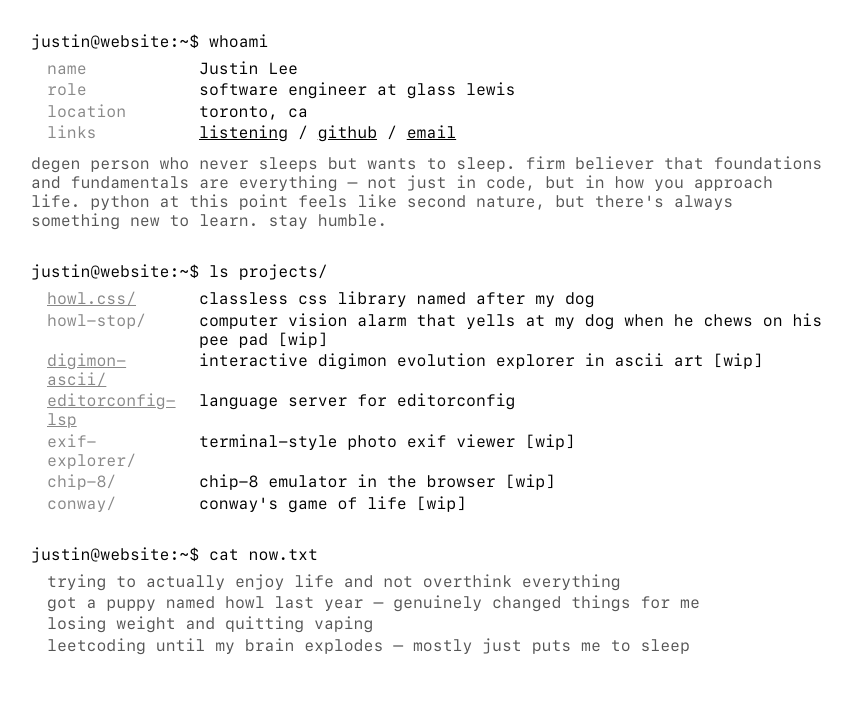
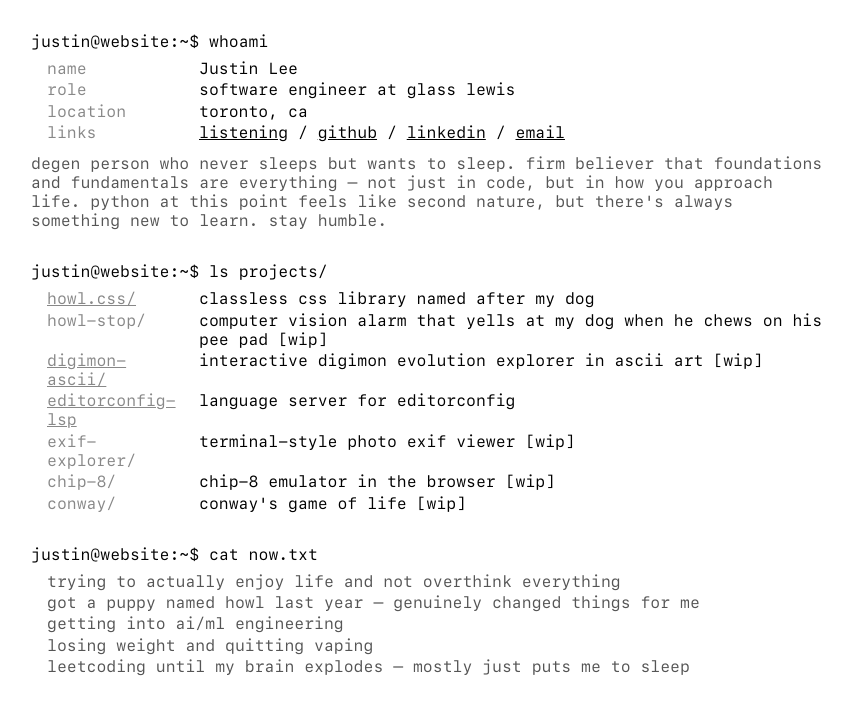
Before and after one commit to jhjhjljl/website, a FastAPI app: page / in a window 1280 px wide. Shown: the part 70-785 px from the top of the page, without its empty margins (209-1061 px from the left). Run offline with FastAPI, Linux system fonts and the light colour scheme.

Commit message:
Update now section.

```diff
--- a/app/templates/index.html
+++ b/app/templates/index.html
@@ -24,6 +24,7 @@
       <dd>
         <a href="https://music.youtube.com/channel/UC79l1FIvHHoaIDpjLCFsKHg">listening</a> /
         <a href="https://github.com/jhjhjljl">github</a> /
+        <a href="https://www.linkedin.com/in/jhjhjljl">linkedin</a> /
         <a href="mailto:justinlsoftware@gmail.com">email</a>
       </dd>
     </div>
@@ -74,6 +75,7 @@
   <ul>
     <li>trying to actually enjoy life and not overthink everything</li>
     <li>got a puppy named howl last year — genuinely changed things for me</li>
+    <li>getting into ai/ml engineering</li>
     <li>losing weight and quitting vaping</li>
     <li>leetcoding until my brain explodes — mostly just puts me to sleep</li>
   </ul>
```
